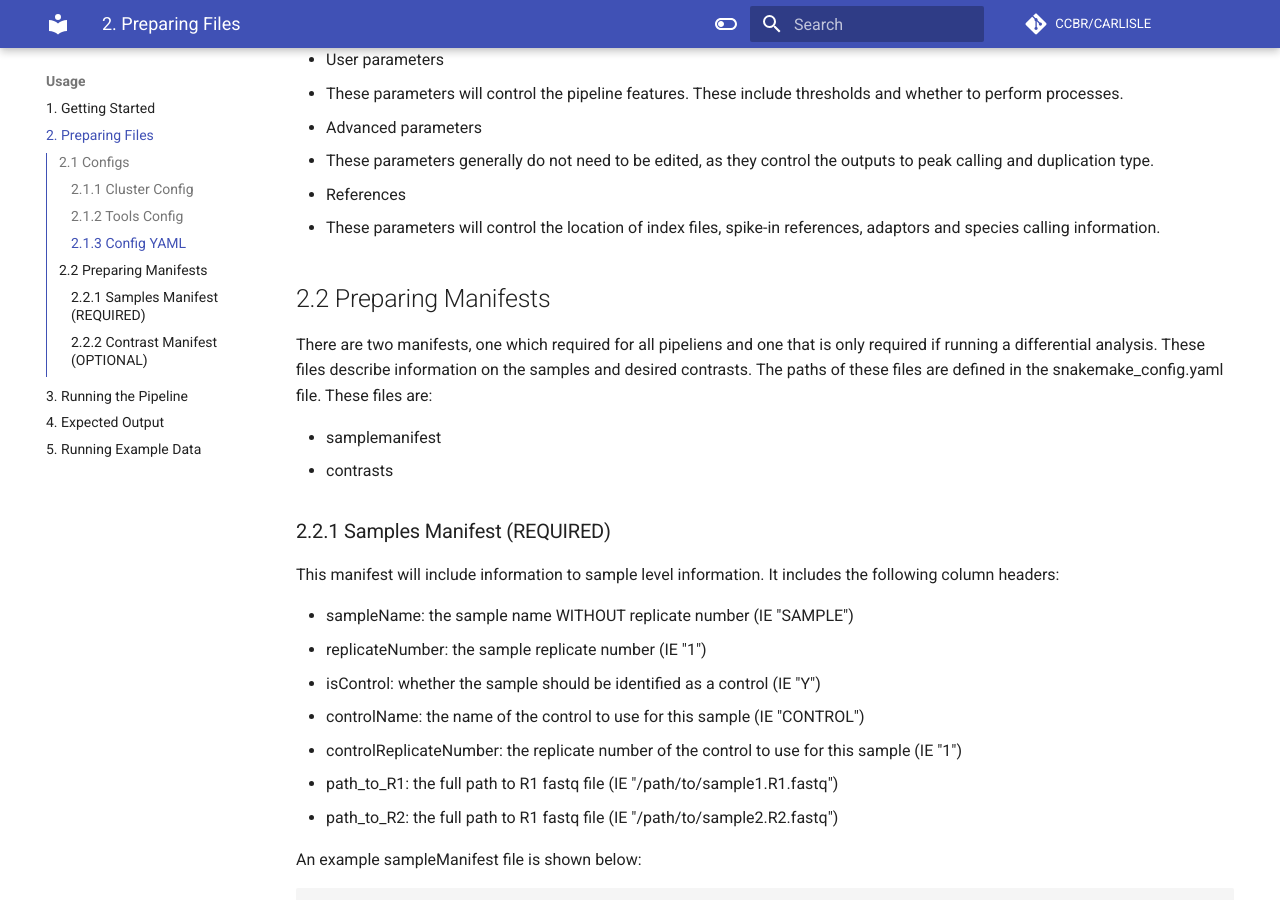
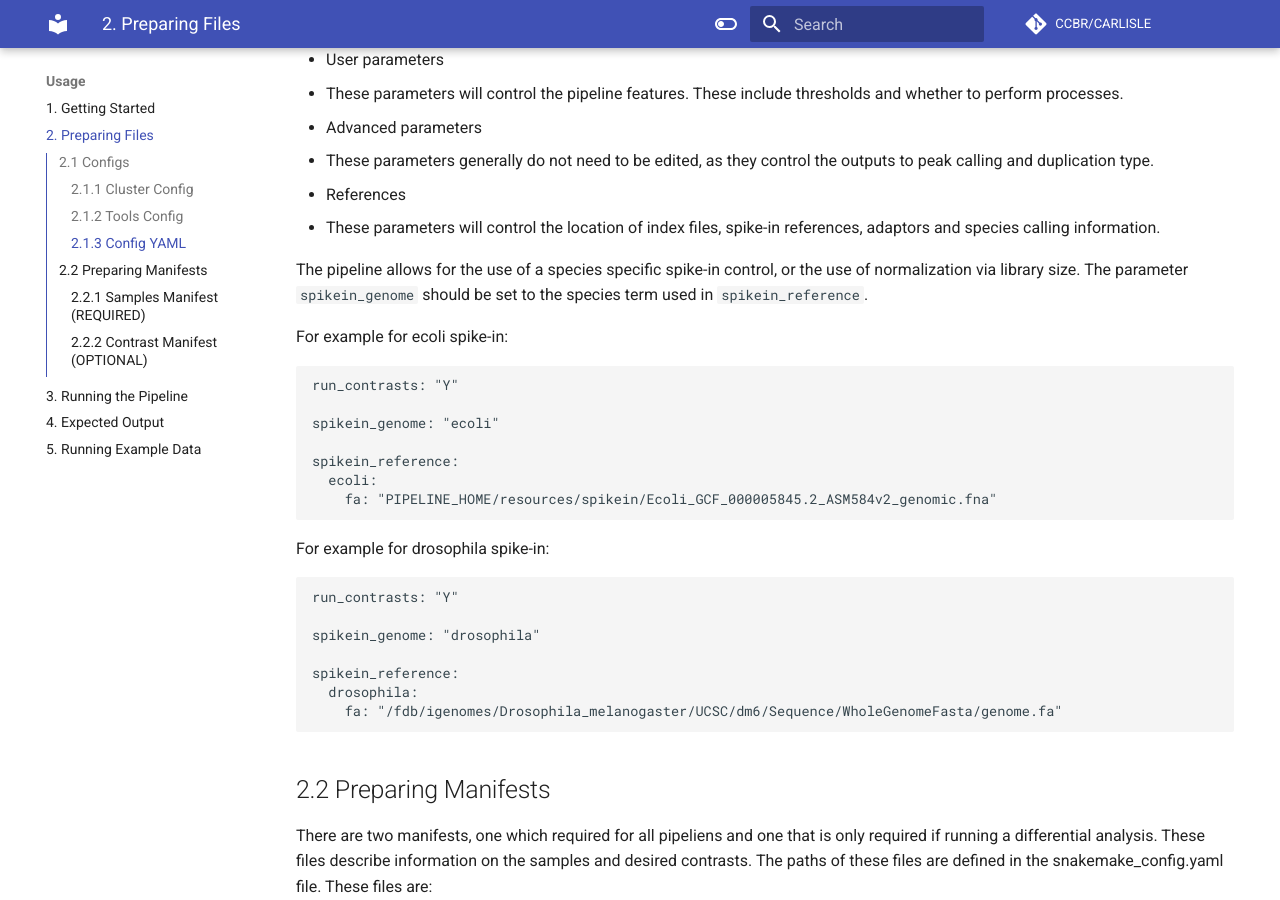
Before and after one commit to CCBR/CARLISLE, an MkDocs documentation site: the page built from docs/user-guide/preparing-files.md, in a window 1280 px wide and 900 px high, scrolled down 902 px. Built offline with MkDocs 1.6.1 and Material for MkDocs 9.7.7, drawn with Linux system fonts in a browser that asks for light colours; comment, search, counter and statistics services are not loaded; the version menu is left out.

Commit message:
expand docs

````diff
--- a/docs/user-guide/preparing-files.md
+++ b/docs/user-guide/preparing-files.md
@@ -25,6 +25,32 @@ There are several groups of parameters that are editable for the user to control
   - These parameters generally do not need to be edited, as they control the outputs to peak calling and duplication type.
 - References
   - These parameters will control the location of index files, spike-in references, adaptors and species calling information.
+
+The pipeline allows for the use of a species specific spike-in control, or the use of normalization via library size. The parameter `spikein_genome` should be set to the species term used in `spikein_reference`.
+
+For example for ecoli spike-in:
+```
+run_contrasts: "Y"
+
+spikein_genome: "ecoli"
+
+spikein_reference:
+  ecoli:
+    fa: "PIPELINE_HOME/resources/spikein/Ecoli_GCF_000005845.2_ASM584v2_genomic.fna"
+
+```
+
+For example for drosophila spike-in:
+```
+run_contrasts: "Y"
+
+spikein_genome: "drosophila"
+
+spikein_reference:
+  drosophila:
+    fa: "/fdb/igenomes/Drosophila_melanogaster/UCSC/dm6/Sequence/WholeGenomeFasta/genome.fa"
+
+```
 
 ## 2.2 Preparing Manifests
 There are two manifests, one which required for all pipeliens and one that is only required if running a differential analysis. These files describe information on the samples and desired contrasts. The paths of these files are defined in the snakemake_config.yaml file. These files are:
````
Also changed, not shown: docs/user-guide/getting-started.md (+1 -1 lines).
